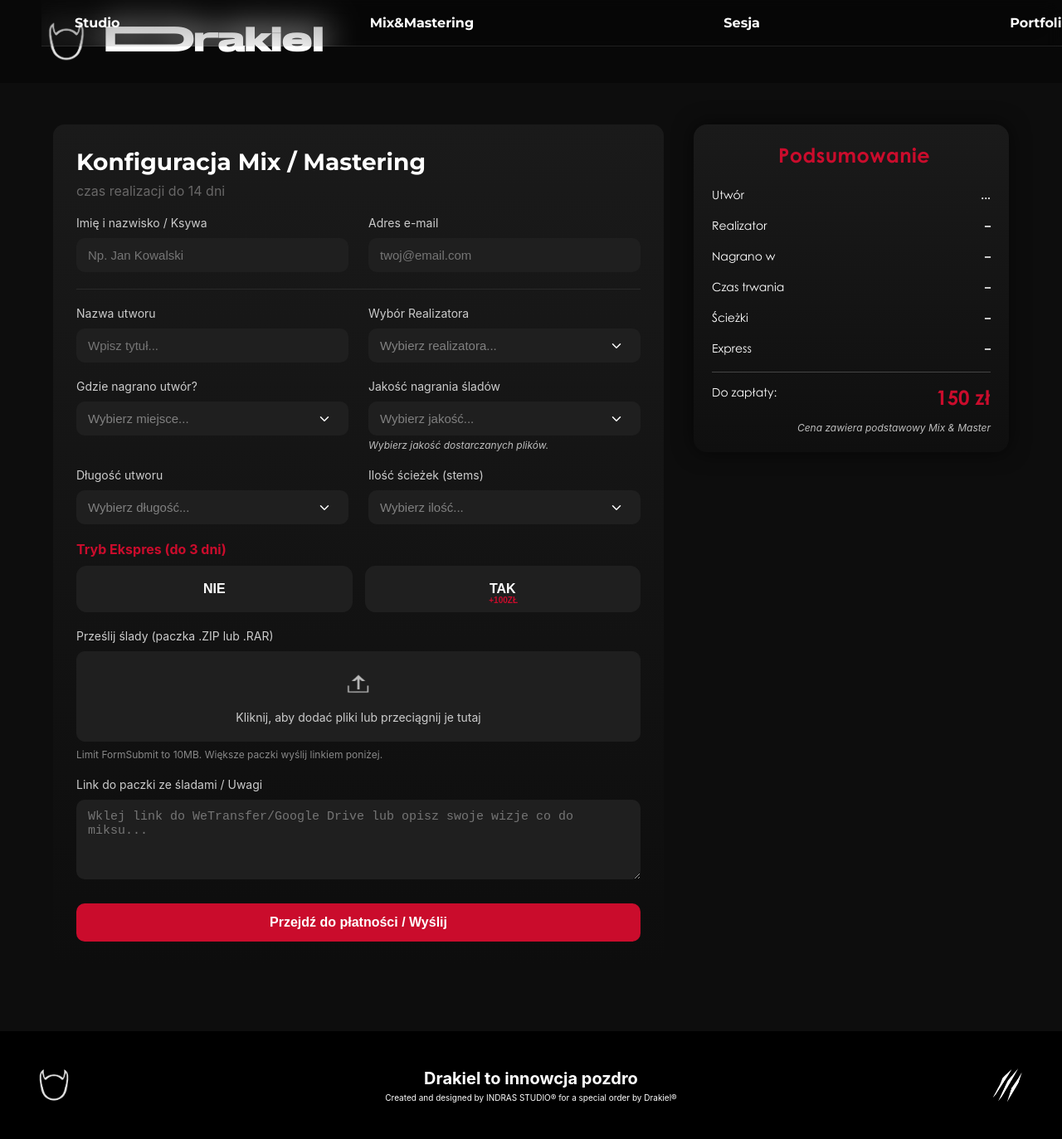
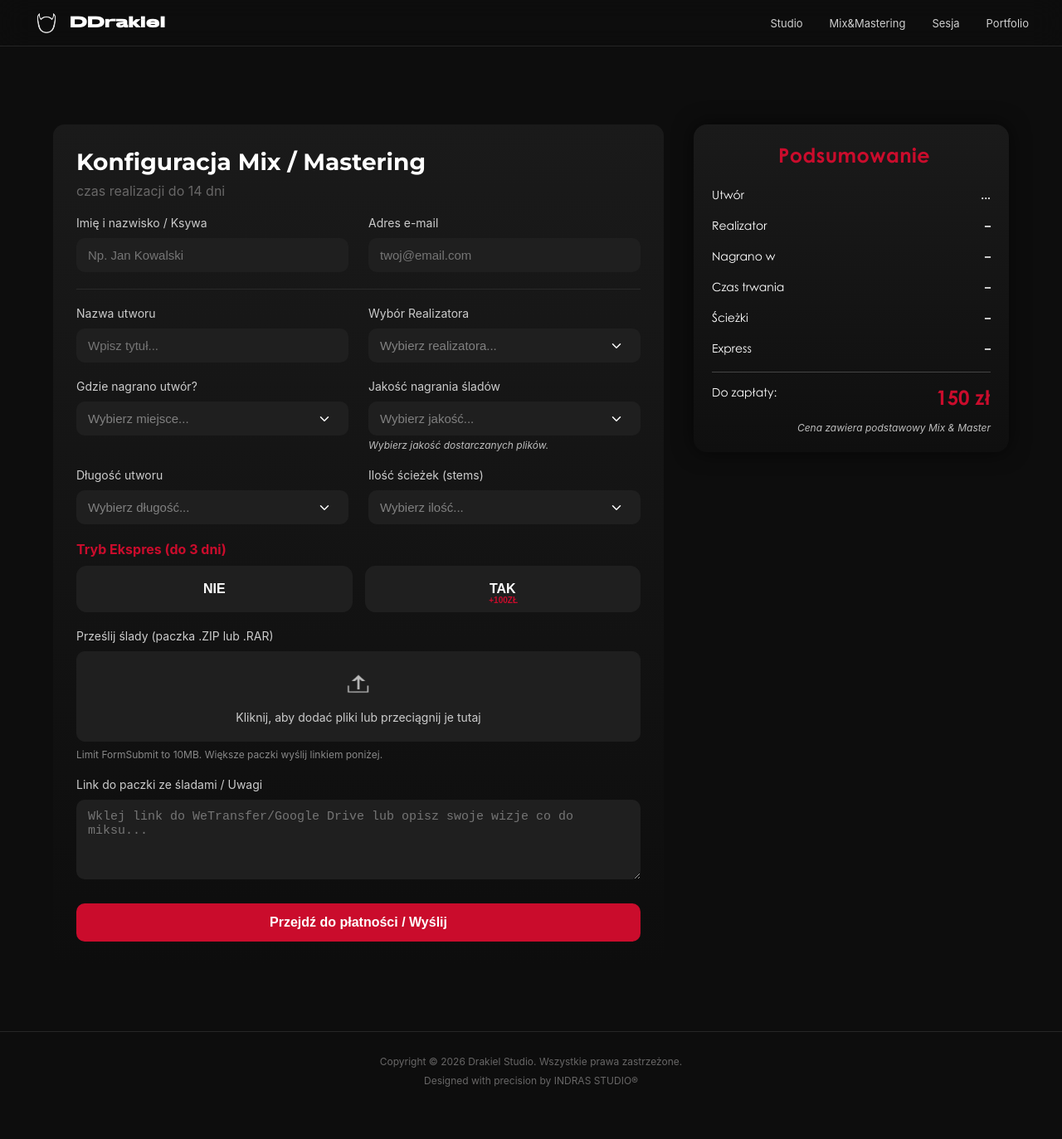
Before and after one commit to thebaoski/Drakiel-Studio, a plain HTML site: page mix.html in a window 1280 px wide. Shown: the whole page at 83% size. After the commit the page ends 1350 px from the top, so only its background shows below. Drawn offline with Linux system fonts and the light colour scheme.

Commit message:
Add files via upload

```diff
--- a/drakiel_studio.css
+++ b/drakiel_studio.css
@@ -1120,6 +1120,14 @@
     }
 }
 
+footer {
+      border-top: 1px solid rgba(255,255,255,0.1);
+      padding: 40px 20px;
+      text-align: center;
+      color: var(--text-muted);
+      font-size: 12px;
+    }
+
 /* --- STYLIZACJA SUWAKA MOBILNEGO --- */
 @media (max-width: 768px) {
     .slider-viewport {
--- a/mix.html
+++ b/mix.html
@@ -387,18 +387,27 @@
           <a href="sesja.html">Sesja</a>
           <a href="bup.html">Portfolio</a>
       </div>
-  <header>
-    <div class="logo-title">
-      <img src="drakiel_logo.png" alt="Drakiel Logo" />
-      <h1>DDrakiel</h1>
-    </div>
-    <nav>
-      <a href="index.html">Studio</a>
-      <a href="mix.html"> Mix&Mastering</a>
-      <a href="sesja.html">Sesja</a>
-      <a href="bup.html">Portfolio</a>
-    </nav>
-  </header>
+  <nav>
+    <a href="index.html" class="nav-left">
+      <img src="drakiel_logo.png" alt="Drakiel Logo">
+      <span>DDrakiel</span>
+    </a>
+
+    <ul class="nav-links">
+      <li class="dropdown">
+        <a href="index.html">Studio</a>
+        <div class="dropdown-content">
+          <a href="#wybor">Nasze Usługi</a>
+          <a href="#zasady">Zasady Sesji</a>
+          <a href="#proces">Jak wygląda proces</a>
+          <a href="#sprzet">Zaplecze Sprzętowe</a>
+        </div>
+      </li>
+      <li><a href="mix.html">Mix&Mastering</a></li>
+      <li><a href="sesja.html">Sesja</a></li>
+      <li><a href="bup.html">Portfolio</a></li>
+    </ul>
+  </nav>
 
   <main class="page">
     <section class="form-card">
@@ -551,21 +560,12 @@
     </div>
   </div>
 </div>
-<div class="fooder">
-  <div class="fooder-side left">
-    <img src="drakiel_logo.png" alt="Drakiel Logo Lewa" />
-  </div>
 
+ <footer>
+    <p>Copyright © 2026 Drakiel Studio. Wszystkie prawa zastrzeżone.</p>
+    <p style="margin-top: 8px;">Designed with precision by INDRAS STUDIO®</p>
+  </footer>
 
-  <div class="fooder-text">
-    <strong>Drakiel to innowcja pozdro </strong><br>
-    <p1>Created and designed by INDRAS STUDIO® for a special order by Drakiel®</p1>
-  </div>
-
-  <div class="fooder-side right">
-    <!-- Tu dodasz opcjonalnie inne logo -->
-     <img src="indras_logo.png" alt="Indras logo">
-  </div>
 
   <script>
     const BASE_PRICE = 150;
```
Also changed, not shown: final-page.html (+23 -11 lines), index.html (+1 -1 lines), sesja.html (+23 -11 lines).
